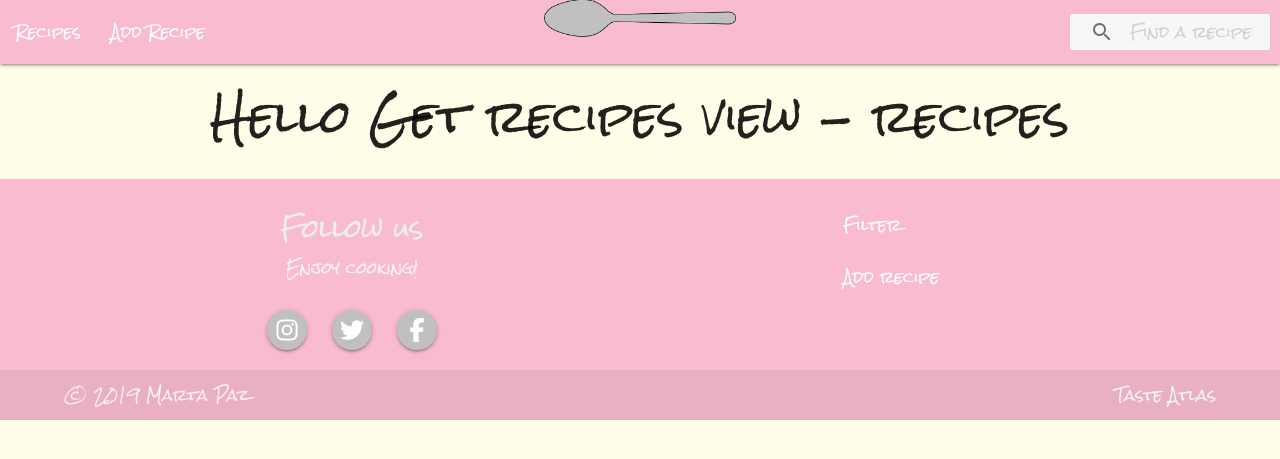
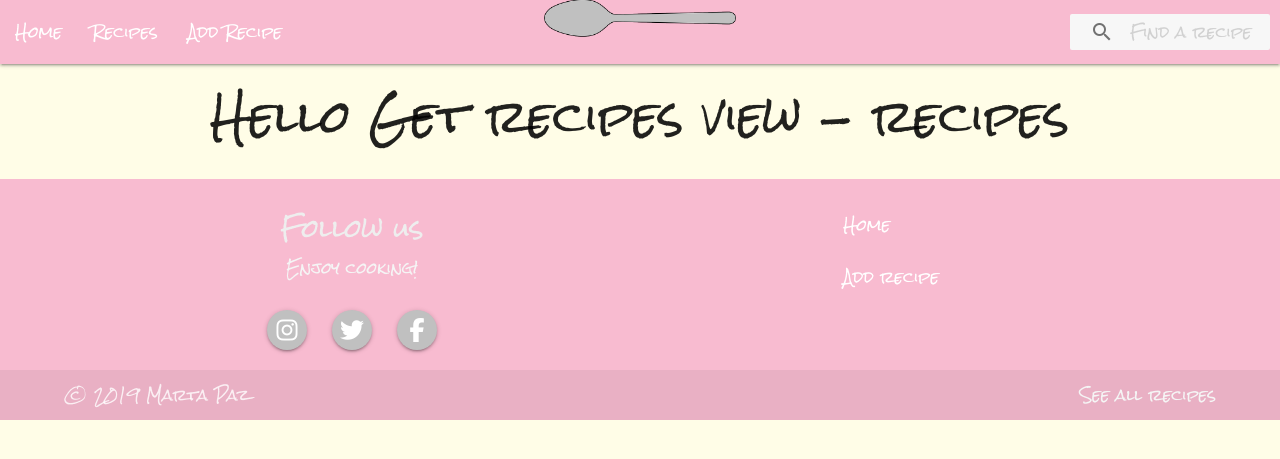
Before and after one commit to pazcm/cook-book, a Flask app: page / in a window 1280 px wide. Shown: the top 459 px of the page. Run offline with Flask 2, Linux system fonts and the light colour scheme; data that the repository does not hold is empty; some libraries are stand-ins or nearby versions; some web fonts are replaced.

Commit message:
upadate links widesite

```diff
--- a/templates/all-recipes.html
+++ b/templates/all-recipes.html
@@ -54,7 +54,7 @@
             <a href="{{ url_for('recipe_detail', recipes_id=recipe._id) }}"><img class="card-img" src="{{recipe.image}}" alt="{{recipe.name}}-image" ></a>
           </div>
           <div class="card-recipe-info">
-            <h4 class="card-title">{{recipe.name}}</h4>
+            <h4 class="card-title grey-text">{{recipe.name}}</h4>
             <h6>{{recipe.cuisine}}</h6>
           </div>
         </div>
--- a/templates/base.html
+++ b/templates/base.html
@@ -40,6 +40,7 @@
                     </li>
                     <div class="burger-menu">
                         <li><a class="subheader">Browse</a></li>
+                        <li><a class="waves-effect" href="{{url_for('list_recipes')}}">Home</a></li>
                         <li><a class="waves-effect" href="{{url_for('all_recipes')}}">Recipes</a></li>
                         <li><a class="waves-effect" href="{{url_for('add_recipe')}}">Add Recipe</a></li>
                     </div>
@@ -48,8 +49,9 @@
                 <!--end sidenav-->
 
                 <!--navbar menu-->
-                <a class="waves-effect brand-logo center" href="{{url_for('get_recipes')}}"><img class="logo logo-nav" src="static/images/spoon.png"></a>
+                <a class="waves-effect brand-logo center" href="{{url_for('list_recipes')}}"><img class="logo logo-nav" src="static/images/spoon.png"></a>
                 <ul id="nav-mobile" class="left hide-on-med-and-down">
+                    <li><a class="waves-effect" href="{{url_for('list_recipes')}}">Home</a></li>
                     <li><a class="waves-effect" href="{{url_for('all_recipes')}}">Recipes</a></li>
                     <li><a class="waves-effect" href="{{url_for('add_recipe')}}">Add Recipe</a></li>
                 </ul>
@@ -84,7 +86,7 @@
                     <div class="col l4 offset-l2 s12 footer-links">
                         <!--<h5 class="white-text">Links</h5>-->
                         <ul class="links">
-                          <li><a class="white-text" href="{{url_for('list_recipes')}}">Filter</a></li>
+                          <li><a class="white-text" href="{{url_for('list_recipes')}}">Home</a></li>
                           <li><a class="white-text" href="{{url_for('add_recipe')}}">Add recipe</a></li>
                         </ul>
                     </div>
@@ -93,12 +95,10 @@
             <div class="footer-copyright">
                 <div class="container">
                 © 2019 Marta Paz
-                <a class="grey-text text-lighten-4 right" href="https://www.tasteatlas.com/" target="_blank">Taste Atlas</a>
+                <a class="grey-text text-lighten-4 right" href="{{url_for('get_recipes')}}" target="_blank">See all recipes</a>
                 </div>
             </div>
         </footer>
-
-
 
         <!-- Fontawesome social icons -->
         <script src="https://kit.fontawesome.com/a7bfa3d133.js"></script>
--- a/templates/index.html
+++ /dev/null
@@ -1,5 +0,0 @@
-{% block content %}
-
-<h3 class="title">Index hello</h3>
-
-{% endblock %}
--- a/templates/recipe-detail.html
+++ b/templates/recipe-detail.html
@@ -53,6 +53,8 @@
   <div class="card-recipe-edit">
     <p>Edit this recipe</p>
     <a class="waves-effect waves-light btn-medium btn-floating" href="{{ url_for('edit_recipe', recipes_id=recipe._id) }}" ><i class="material-icons right">edit</i>Edit</a>
+    <p>Delete this recipe</p>
+    <a class="waves-effect waves-light btn-medium btn-floating" href="{{ url_for('delete_recipe', recipes_id=recipe._id) }}" ><i class="material-icons right">delete</i>Delete</a>
   </div>
 
 {% endblock %}
--- a/templates/recipes.html
+++ b/templates/recipes.html
@@ -12,7 +12,7 @@
           </div>
           <div class="card-recipe-info">
             <div class="card-title">
-              <h4 class="card-title">{{recipe.name}}</h4>
+              <h4 class="card-title grey-text">{{recipe.name}}</h4>
               <h6>{{recipe.cuisine}}</h6>
             </div>
             <div class="card-recipe-edit-delete">
```
Also changed, not shown: templates/find-recipe.html (deleted, +0 -33 lines).
